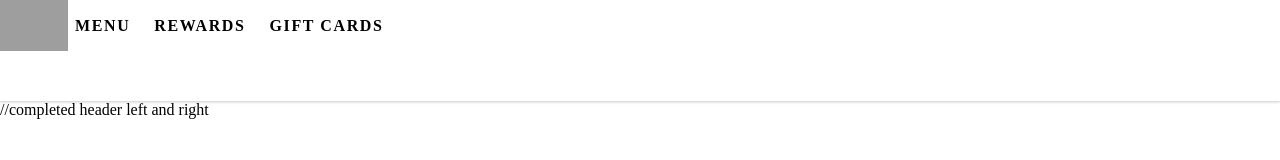
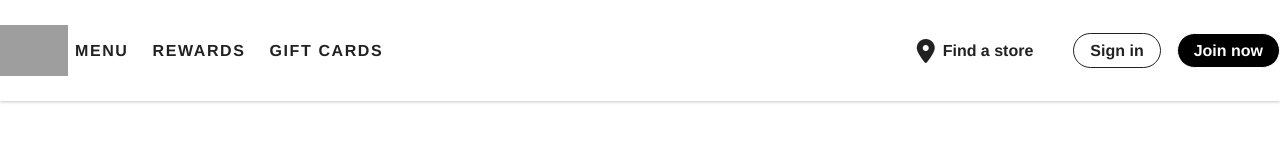
Before and after one commit to Phantastict8/starbucks-clone, a website: page index.html in a window 1280 px wide. Drawn offline with Linux system fonts and the light colour scheme; grey boxes are pictures that could not be loaded.

Commit message:
Header Completed

```diff
--- a/index.html
+++ b/index.html
@@ -1,8 +1,10 @@
 <!DOCTYPE html>
+
 <html>
 
 <head>
     <title>CleverCoffee</title>
+    <script src="https://kit.fontawesome.com/8d232bb712.js" crossorigin="anonymous"></script>
     <link rel="stylesheet" href="style.css">
 </head>
 
@@ -23,16 +25,19 @@
                 </nav>
             </div>
             <div class="right-nav">
-
+                <div class="find-store">
+                    <i class="fas fa-map-marker-alt"></i>
+                    <span>Find a store</span>
+                </div>
+                <div class="sign-in">
+                    Sign in
+                </div>
+                <div class="join-now">
+                    Join now
+                </div>
             </div>
         </div>
     </header>
 </body>
 
-
-
-
-
 </html>
-
-//completed header left and right
--- /dev/null
+++ b/package.json
@@ -0,0 +1,6 @@
+{
+  "dependencies": {
+    "@material-ui/core": "^4.12.3",
+    "@material-ui/icons": "^4.11.2"
+  }
+}
--- a/style.css
+++ b/style.css
@@ -1,5 +1,8 @@
 body {
     margin: 0;
+    font-family: 'Helvetica', 'Arial', 'sans-serif';
+    font-weight: 400;
+    color: rgba(0,0,0,.87);
 }
 
 header {
@@ -11,6 +14,9 @@ header {
 .header-container {
     max-width: 1440px;
     margin: 0 auto;
+    height: 100%;
+    display: flex;
+    justify-content: space-between;
 }
 
 .logo {
@@ -40,4 +46,61 @@ header {
     padding-left: 24px;
     font-weight: 700;
     letter-spacing: 0.1em;
+    cursor: pointer;
 }
+
+.left-nav nav ul li:hover {
+    color: #008248;
+}
+
+.right-nav {
+    display: flex;
+    align-items: center;
+}
+
+.find-store {
+    display: flex;
+    align-items: center;
+    margin-right: 40px;
+    font-weight: 600;
+    display: flex;
+    align-items: center;
+}
+
+.find-store i {
+    padding-right: 8px;
+    font-size: 24px;
+    cursor: pointer;
+}
+
+.find-store:hover {
+    color: #008248;
+}
+
+.sign-in, .join-now {
+    padding: 7px 16px;
+    border: 1px solid;
+    border-radius: 50px;
+    font-weight: 600;
+    line-height: 1.2;
+}
+
+.sign-in {
+    margin-right: 16px;
+}
+
+.sign-in:hover {
+    background-color: rgba(0,0,0,.06);
+    transition: all .2s ease;
+}
+
+.join-now {
+    background-color: black;
+    color: white;
+    transition: all .2s ease;
+}
+
+.join-now:hover {
+    background-color: rgba(0,0,0,.7);
+    border-color: rgba(0,0,0,.7);
+}
```
Also changed, not shown: 2 other files.
